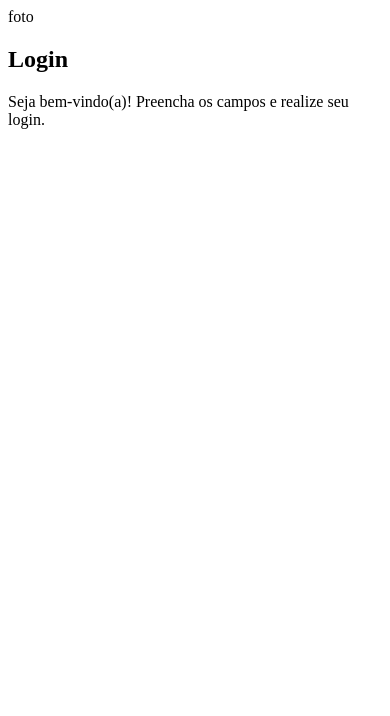
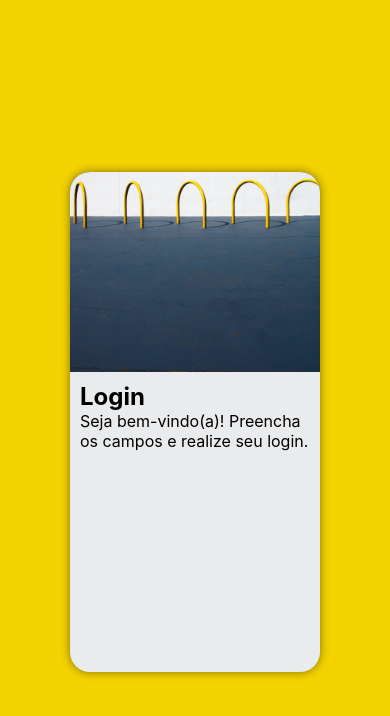
Before and after one commit to Cauan-Wescly/projeto-login, a plain HTML site: page index.html in a window 390 px wide. Drawn offline with Linux system fonts and the light colour scheme.

Commit message:
Base Mobile First aprimorada

```diff
--- a/estilos/style.css
+++ b/estilos/style.css
@@ -5,3 +5,50 @@ Amarelo #f4d300
 Azul #26384d
 Mármore #eaebed
 */
+
+* {
+    font-family: -apple-system, BlinkMacSystemFont, 'Segoe UI', Roboto, Oxygen, Ubuntu, Cantarell, 'Open Sans', 'Helvetica Neue', sans-serif;
+
+    padding: 0px;
+    margin: 0px;
+}
+
+body, html {
+    background-color: #f4d300;
+
+    height: 100vh;
+    width: 100vw;
+}
+
+main {
+    position: relative;
+    height: 100vh;
+    width: 100vw;
+}
+
+section#login {
+    position: absolute;
+    top: 50%;
+    left: 50%;
+    transform: translate(-50%, -50%);
+    overflow: hidden;
+
+    background-color: #eaebed;
+    width: 250px;
+    height: 500px;
+    border-radius: 20px;
+    box-shadow: 0px 0px 10px rgba(0, 0, 0, 0.476);
+}
+
+section#login > div#imagem {
+    display: block;
+    background: #26384d url('../imagens/pitstop.jpg');
+    background-size: cover;
+    background-position: center bottom;
+    height: 200px;
+}
+
+section#login > div#formulario {
+    display: block;
+    padding: 10px;
+}
--- a/index.html
+++ b/index.html
@@ -11,9 +11,9 @@
     <main>
         <section id="login">
             <div id="imagem">
-                foto
-            </div id=formulario>
-            <div>
+
+            </div>
+            <div id="formulario">
                 <h1>Login</h1>
                 Seja bem-vindo(a)! Preencha os campos e realize seu login.
                 <form action="login.php" method="post"></form>
```
